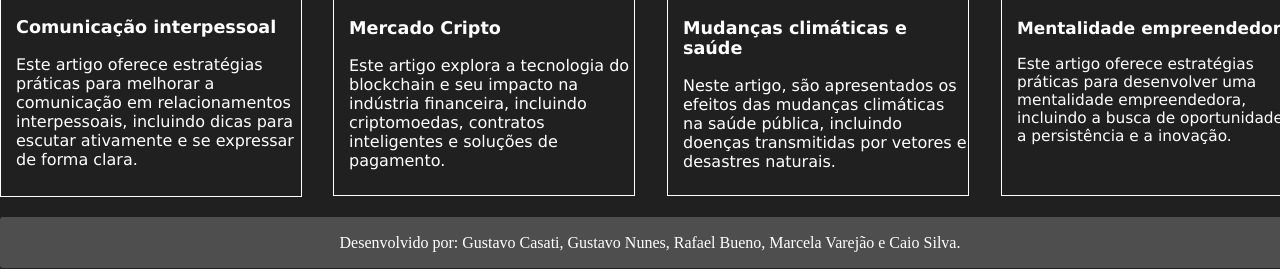
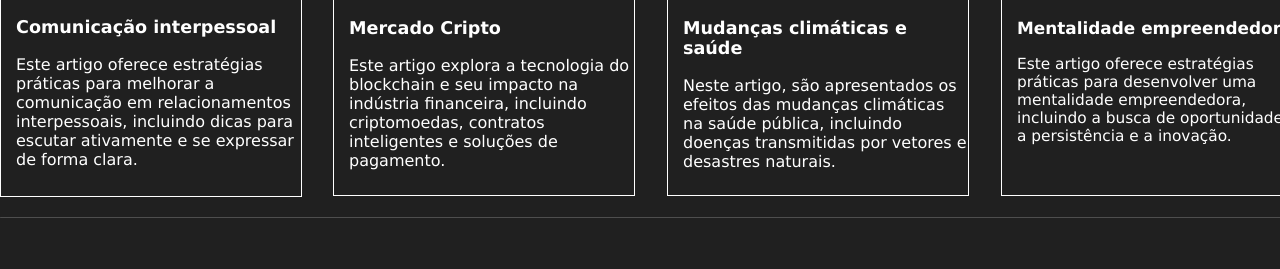
Before and after one commit to adrcv/site2, a plain HTML site: page newsletter.html in a window 1280 px wide. Shown: the part 1262-1531 px from the top of the page. After the commit the page ends 1481 px from the top, so only its background shows below. Drawn offline with Linux system fonts and the light colour scheme; files that its build step writes are made by us from their sources; a web font is replaced by a local one.

Commit message:
Update newsletter.html

```diff
--- a/newsletter.html
+++ b/newsletter.html
@@ -135,9 +135,7 @@
     </main>
 
     <footer>
-        <p>
-            Desenvolvido por: Gustavo Casati, Gustavo Nunes, Rafael Bueno, Marcela Varejão e Caio Silva.
-        </p>
+
     </footer>
 </body>
 </html>
```
